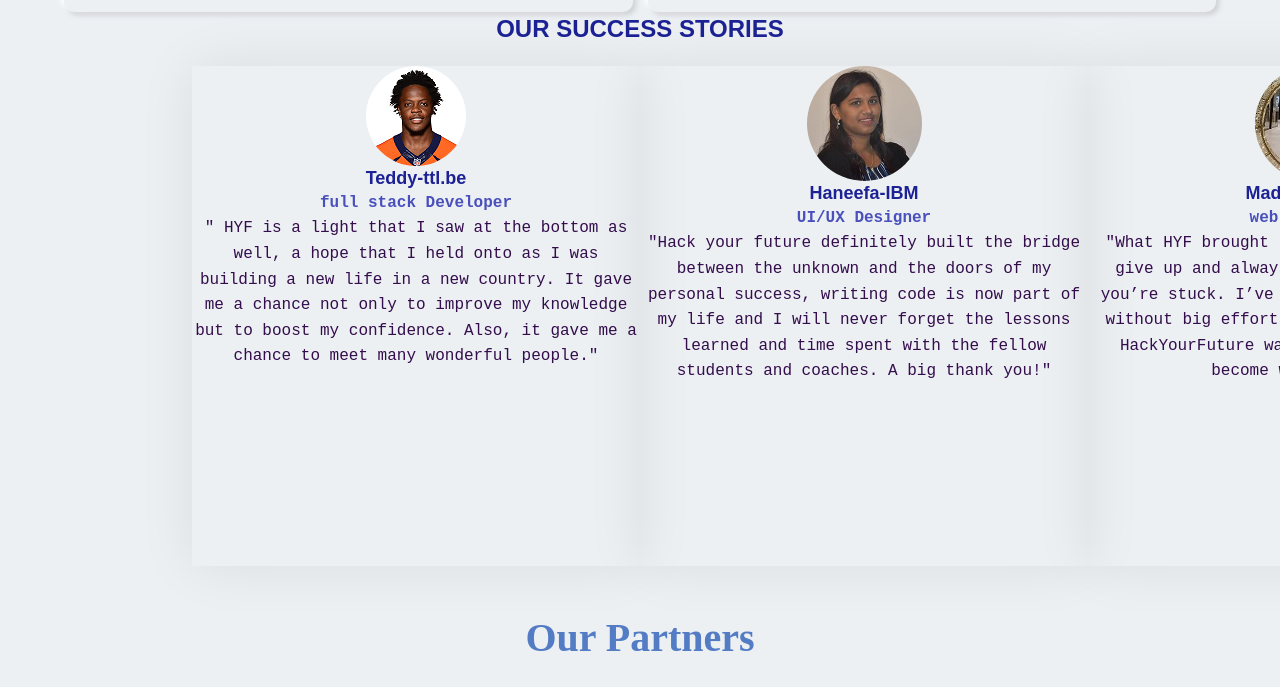
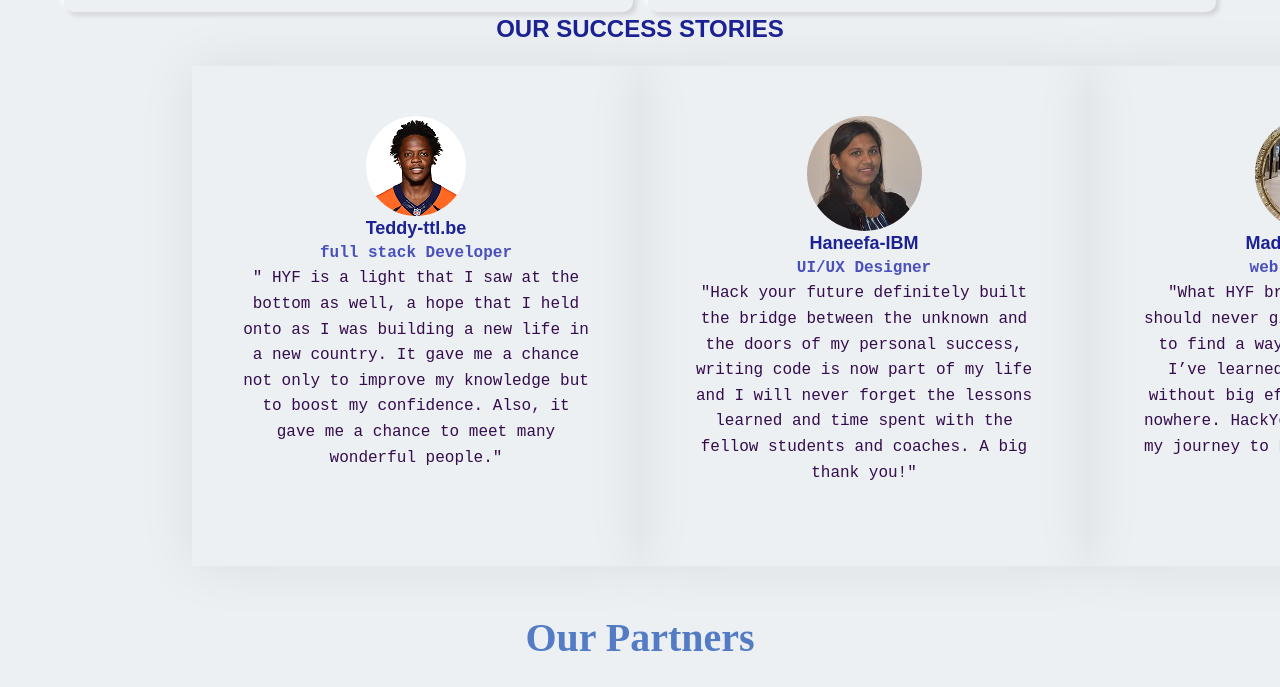
Before and after one commit to lab-brussels-1/hyf-redesign-group-4, a website: page index.html in a window 1280 px wide. Shown: the part 1085-1772 px from the top of the page. Drawn offline with Linux system fonts and the light colour scheme; files whose address does not match are found by name.

Commit message:
npm fomat

```diff
--- a/styles/style.css
+++ b/styles/style.css
@@ -400,6 +400,7 @@ textarea {
   transform: none;
   text-align: center;
   box-shadow: rgba(0, 0, 0, 0.08) 0px 0px 53px;
+  padding: 50px ;
 }
 
 .left {
@@ -432,7 +433,6 @@ textarea {
   justify-content: flex-start;
   max-height: none;
   max-width: none;
-  padding: 0px;
   z-index: 0;
   position: static;
 }
@@ -441,7 +441,6 @@ textarea {
   font-size: 18px;
   line-height: 140%;
   margin-bottom: 0px;
-  text-transform: none;
   font-family: "Work Sans", sans-serif;
   font-weight: 700;
   color: rgb(28, 34, 148);
@@ -455,7 +454,6 @@ textarea {
   line-height: 160%;
   font-size: 16px;
   font-family: "Space Mono", monospace;
-  margin: 0px;
   white-space: pre-wrap;
   word-break: break-word;
   font-weight: 600;
@@ -469,7 +467,6 @@ textarea {
   line-height: 160%;
   font-size: 16px;
   font-family: "Space Mono", monospace;
-  margin: 0px;
   font-weight: 300;
 }
 
```
